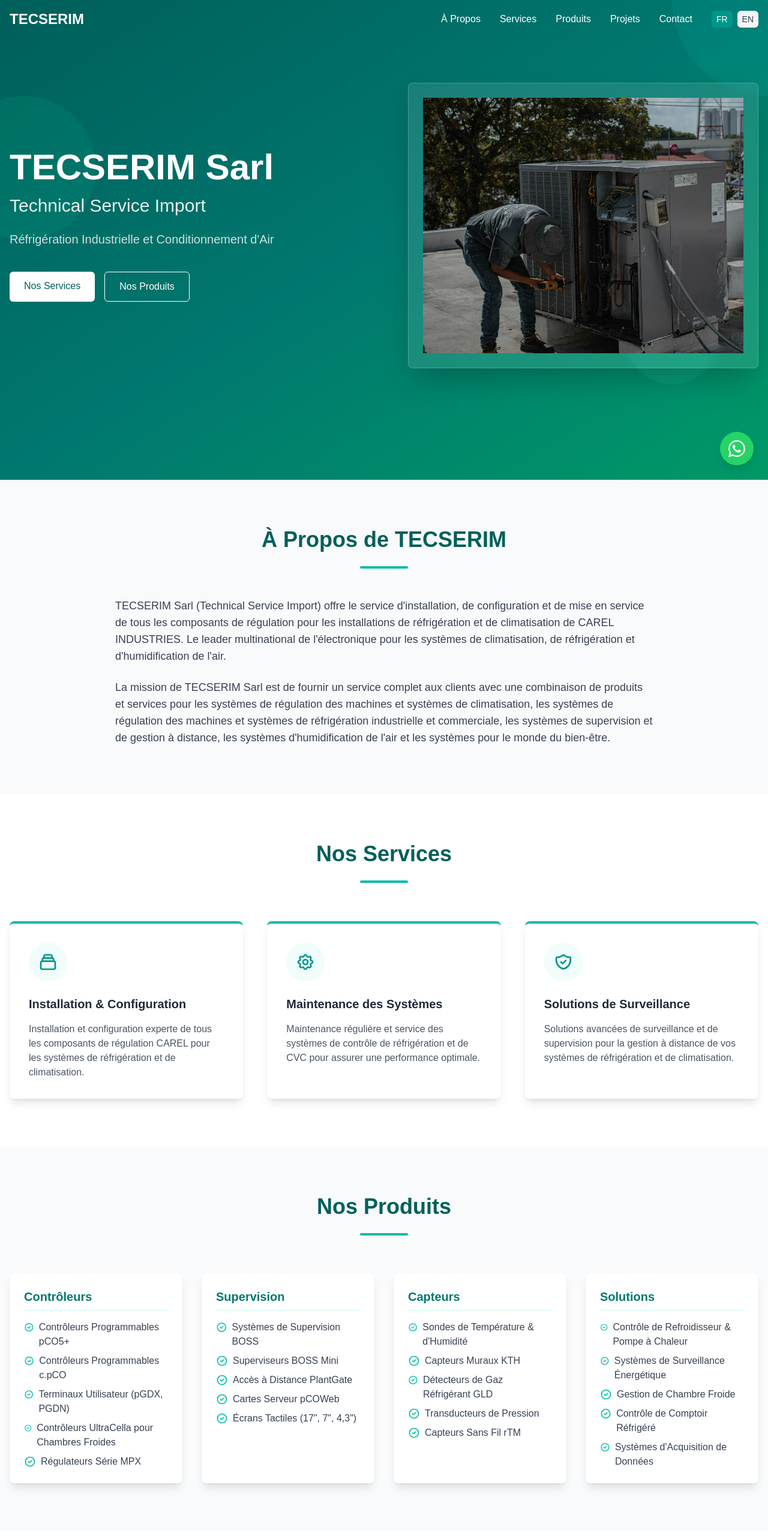
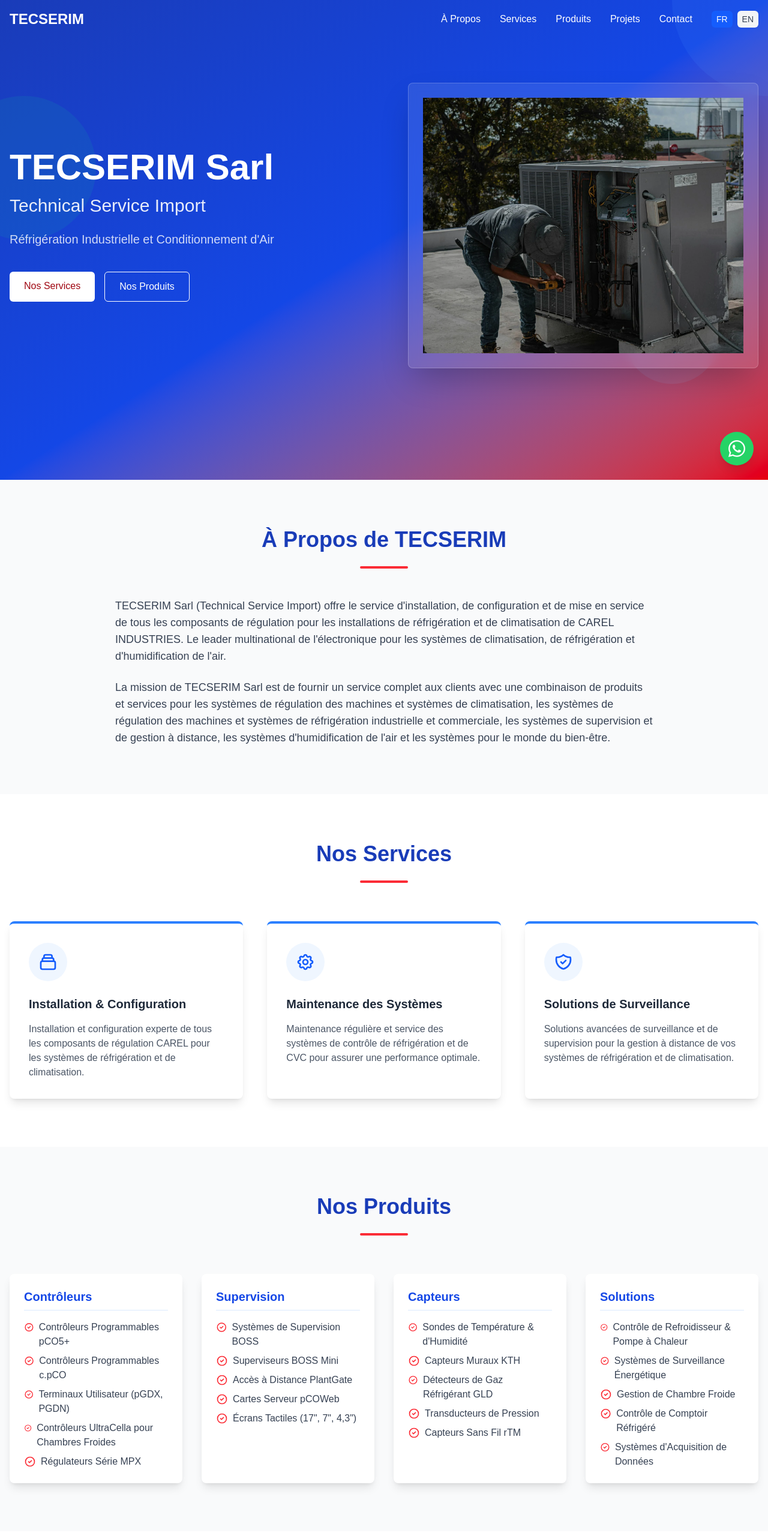
Before and after one commit to falloul/tecserim, a Next.js app: page / in a window 1280 px wide. Shown: the top 2566 px of the page at 60% size. Built offline with nearby package versions, Linux system fonts and the light colour scheme.

Commit message:
last commit

```diff
--- a/src/components/LanguageSwitcher.tsx
+++ b/src/components/LanguageSwitcher.tsx
@@ -11,7 +11,7 @@ const LanguageSwitcher = () => {
         onClick={() => setLanguage('fr')}
         className={`px-2 py-1 rounded-md text-sm font-medium ${
           language === 'fr'
-            ? 'bg-teal-600 text-white'
+            ? 'bg-blue-600 text-white'
             : 'bg-gray-100 text-gray-700 hover:bg-gray-200'
         }`}
       >
@@ -21,7 +21,7 @@ const LanguageSwitcher = () => {
         onClick={() => setLanguage('en')}
         className={`px-2 py-1 rounded-md text-sm font-medium ${
           language === 'en'
-            ? 'bg-teal-600 text-white'
+            ? 'bg-blue-600 text-white'
             : 'bg-gray-100 text-gray-700 hover:bg-gray-200'
         }`}
       >
--- a/src/components/Navbar.tsx
+++ b/src/components/Navbar.tsx
@@ -32,13 +32,13 @@ const Navbar = () => {
   }, []);
 
   return (
-    <nav className={`fixed w-full z-10 transition-all duration-300 ${
+    <nav className={`fixed w-full z-50 transition-all duration-300 ${
       isScrolled ? 'bg-white/95 backdrop-blur-sm shadow-md' : 'bg-transparent'
     }`}>
       <div className="container mx-auto px-4">
         <div className="flex justify-between items-center py-4">
           {/* Logo */}
-          <Link href="/" className={`font-bold text-2xl ${isScrolled ? 'text-teal-700' : 'text-white'}`}>
+          <Link href="/" className={`font-bold text-2xl ${isScrolled ? 'text-blue-700' : 'text-white'}`}>
             TECSERIM
           </Link>
 
@@ -48,7 +48,7 @@ const Navbar = () => {
               <Link
                 key={index}
                 href={link.href}
-                className={`hover:text-teal-500 transition ${
+                className={`hover:text-red-500 transition ${
                   isScrolled ? 'text-gray-800' : 'text-white'
                 }`}
               >
@@ -92,7 +92,7 @@ const Navbar = () => {
               <Link
                 key={index}
                 href={link.href}
-                className="block py-2 text-gray-800 hover:text-teal-600 transition"
+                className="block py-2 text-gray-800 hover:text-red-600 transition"
                 onClick={() => setIsMenuOpen(false)}
               >
                 {link.name}
--- a/src/components/home/About.tsx
+++ b/src/components/home/About.tsx
@@ -10,8 +10,8 @@ const About = () => {
   return (
     <section className="py-20 bg-gray-50" id="about">
       <div className="container mx-auto px-4">
-        <h2 className="text-3xl md:text-4xl font-bold text-center mb-6 text-teal-800">{content.title}</h2>
-        <div className="w-20 h-1 bg-teal-500 mx-auto mb-12 rounded-full"></div>
+        <h2 className="text-3xl md:text-4xl font-bold text-center mb-6 text-blue-800">{content.title}</h2>
+        <div className="w-20 h-1 bg-red-500 mx-auto mb-12 rounded-full"></div>
 
         <div className="max-w-4xl mx-auto">
           {content.paragraphs.map((paragraph, index) => (
--- a/src/components/home/Hero.tsx
+++ b/src/components/home/Hero.tsx
@@ -10,12 +10,12 @@ const Hero = () => {
   const content = getContent(language).hero;
 
   return (
-    <section className="relative min-h-screen flex items-center pt-20 pb-32 bg-gradient-to-br from-teal-800 via-teal-700 to-emerald-600 overflow-hidden">
+    <section className="relative min-h-screen flex items-center pt-20 pb-32 bg-gradient-to-br from-blue-800 via-blue-700 to-red-600 overflow-hidden">
       {/* Background pattern */}
       <div className="absolute inset-0 opacity-10">
-        <div className="absolute -top-40 -right-40 w-80 h-80 rounded-full bg-teal-400"></div>
+        <div className="absolute -top-40 -right-40 w-80 h-80 rounded-full bg-blue-400"></div>
         <div className="absolute top-40 -left-20 w-60 h-60 rounded-full bg-emerald-400"></div>
-        <div className="absolute bottom-40 right-20 w-40 h-40 rounded-full bg-teal-300"></div>
+        <div className="absolute bottom-40 right-20 w-40 h-40 rounded-full bg-blue-300"></div>
       </div>
 
       <div className="container mx-auto px-4 z-10">
@@ -31,8 +31,8 @@ const Hero = () => {
                   href={button.href}
                   className={`px-6 py-3 rounded-md font-medium transition transform hover:scale-105 ${
                     button.primary
-                      ? "bg-white text-teal-800 hover:bg-gray-100"
-                      : "border border-white text-white hover:bg-teal-600"
+                      ? "bg-white text-red-800 hover:bg-gray-100"
+                      : "border border-white text-white hover:bg-red-600"
                   }`}
                 >
                   {button.text}
--- a/src/components/home/Products.tsx
+++ b/src/components/home/Products.tsx
@@ -10,8 +10,8 @@ const Products = () => {
   return (
     <section className="py-20 bg-gray-50" id="products">
       <div className="container mx-auto px-4">
-        <h2 className="text-3xl md:text-4xl font-bold text-center mb-6 text-teal-800">{content.title}</h2>
-        <div className="w-20 h-1 bg-teal-500 mx-auto mb-16 rounded-full"></div>
+        <h2 className="text-3xl md:text-4xl font-bold text-center mb-6 text-blue-800">{content.title}</h2>
+        <div className="w-20 h-1 bg-red-500 mx-auto mb-16 rounded-full"></div>
 
         <div className="grid grid-cols-1 md:grid-cols-2 lg:grid-cols-4 gap-8">
           {content.categories.map((category, index) => (
@@ -19,11 +19,11 @@ const Products = () => {
               key={index}
               className="bg-white p-6 rounded-lg shadow-lg hover:shadow-xl transition transform hover:-translate-y-1"
             >
-              <h3 className="text-xl font-semibold mb-4 text-teal-700 border-b border-teal-100 pb-2">{category.title}</h3>
+              <h3 className="text-xl font-semibold mb-4 text-blue-700 border-b border-blue-100 pb-2">{category.title}</h3>
               <ul className="space-y-2 text-gray-700">
                 {category.items.map((item, itemIndex) => (
                   <li key={itemIndex} className="flex items-start">
-                    <svg className="h-5 w-5 text-teal-500 mr-2 mt-0.5" fill="none" viewBox="0 0 24 24" stroke="currentColor">
+                    <svg className="h-5 w-5 text-red-500 mr-2 mt-0.5" fill="none" viewBox="0 0 24 24" stroke="currentColor">
                       <path strokeLinecap="round" strokeLinejoin="round" strokeWidth="2" d="M9 12l2 2 4-4m6 2a9 9 0 11-18 0 9 9 0 0118 0z" />
                     </svg>
                     {item}
--- a/src/components/home/Projects.tsx
+++ b/src/components/home/Projects.tsx
@@ -10,8 +10,8 @@ const Projects = () => {
   return (
     <section className="py-20 bg-white" id="projects">
       <div className="container mx-auto px-4">
-        <h2 className="text-3xl md:text-4xl font-bold text-center mb-6 text-teal-800">{content.title}</h2>
-        <div className="w-20 h-1 bg-teal-500 mx-auto mb-6 rounded-full"></div>
+        <h2 className="text-3xl md:text-4xl font-bold text-center mb-6 text-blue-800">{content.title}</h2>
+        <div className="w-20 h-1 bg-red-500 mx-auto mb-6 rounded-full"></div>
         <p className="text-center text-gray-600 mb-16 max-w-3xl mx-auto">
           {content.subtitle}
         </p>
@@ -20,12 +20,12 @@ const Projects = () => {
           {/* Marketing Campaigns */}
           {content.sections.map((section, sectionIndex) => (
             <div key={sectionIndex} className="bg-white p-8 rounded-lg shadow-lg border border-gray-100">
-              <h3 className="text-2xl font-semibold mb-6 text-teal-700">{section.title}</h3>
+              <h3 className="text-2xl font-semibold mb-6 text-blue-700">{section.title}</h3>
 
               {section.items && (
                 <div className="space-y-6">
                   {section.items.map((item, itemIndex) => (
-                    <div key={itemIndex} className="border-l-4 border-teal-500 pl-6 py-2">
+                    <div key={itemIndex} className="border-l-4 border-blue-500 pl-6 py-2">
                       <h4 className="text-lg font-medium mb-2 text-gray-800">{item.title}</h4>
                       <p className="text-gray-600">{item.description}</p>
                     </div>
--- a/src/components/home/Services.tsx
+++ b/src/components/home/Services.tsx
@@ -8,20 +8,20 @@ const IconComponent = ({ icon }: { icon: string }) => {
   switch (icon) {
     case 'installation':
       return (
-        <svg xmlns="http://www.w3.org/2000/svg" className="h-8 w-8 text-teal-600" fill="none" viewBox="0 0 24 24" stroke="currentColor">
+        <svg xmlns="http://www.w3.org/2000/svg" className="h-8 w-8 text-blue-600" fill="none" viewBox="0 0 24 24" stroke="currentColor">
           <path strokeLinecap="round" strokeLinejoin="round" strokeWidth={2} d="M19 11H5m14 0a2 2 0 012 2v6a2 2 0 01-2 2H5a2 2 0 01-2-2v-6a2 2 0 012-2m14 0V9a2 2 0 00-2-2M5 11V9a2 2 0 012-2m0 0V5a2 2 0 012-2h6a2 2 0 012 2v2M7 7h10" />
         </svg>
       );
     case 'maintenance':
       return (
-        <svg xmlns="http://www.w3.org/2000/svg" className="h-8 w-8 text-teal-600" fill="none" viewBox="0 0 24 24" stroke="currentColor">
+        <svg xmlns="http://www.w3.org/2000/svg" className="h-8 w-8 text-blue-600" fill="none" viewBox="0 0 24 24" stroke="currentColor">
           <path strokeLinecap="round" strokeLinejoin="round" strokeWidth={2} d="M10.325 4.317c.426-1.756 2.924-1.756 3.35 0a1.724 1.724 0 002.573 1.066c1.543-.94 3.31.826 2.37 2.37a1.724 1.724 0 001.065 2.572c1.756.426 1.756 2.924 0 3.35a1.724 1.724 0 00-1.066 2.573c.94 1.543-.826 3.31-2.37 2.37a1.724 1.724 0 00-2.572 1.065c-.426 1.756-2.924 1.756-3.35 0a1.724 1.724 0 00-2.573-1.066c-1.543.94-3.31-.826-2.37-2.37a1.724 1.724 0 00-1.065-2.572c-1.756-.426-1.756-2.924 0-3.35a1.724 1.724 0 001.066-2.573c-.94-1.543.826-3.31 2.37-2.37.996.608 2.296.07 2.572-1.065z" />
           <path strokeLinecap="round" strokeLinejoin="round" strokeWidth={2} d="M15 12a3 3 0 11-6 0 3 3 0 016 0z" />
         </svg>
       );
     case 'monitoring':
       return (
-        <svg xmlns="http://www.w3.org/2000/svg" className="h-8 w-8 text-teal-600" fill="none" viewBox="0 0 24 24" stroke="currentColor">
+        <svg xmlns="http://www.w3.org/2000/svg" className="h-8 w-8 text-blue-600" fill="none" viewBox="0 0 24 24" stroke="currentColor">
           <path strokeLinecap="round" strokeLinejoin="round" strokeWidth={2} d="M9 12l2 2 4-4m5.618-4.016A11.955 11.955 0 0112 2.944a11.955 11.955 0 01-8.618 3.04A12.02 12.02 0 003 9c0 5.591 3.824 10.29 9 11.622 5.176-1.332 9-6.03 9-11.622 0-1.042-.133-2.052-.382-3.016z" />
         </svg>
       );
@@ -37,16 +37,16 @@ const Services = () => {
   return (
     <section className="py-20 bg-white" id="services">
       <div className="container mx-auto px-4">
-        <h2 className="text-3xl md:text-4xl font-bold text-center mb-6 text-teal-800">{content.title}</h2>
-        <div className="w-20 h-1 bg-teal-500 mx-auto mb-16 rounded-full"></div>
+        <h2 className="text-3xl md:text-4xl font-bold text-center mb-6 text-blue-800">{content.title}</h2>
+        <div className="w-20 h-1 bg-red-500 mx-auto mb-16 rounded-full"></div>
 
         <div className="grid grid-cols-1 md:grid-cols-2 lg:grid-cols-3 gap-10">
           {content.items.map((service, index) => (
             <div
               key={index}
-              className="bg-white p-8 rounded-lg shadow-lg hover:shadow-xl transition transform hover:-translate-y-1 border-t-4 border-teal-500"
+              className="bg-white p-8 rounded-lg shadow-lg hover:shadow-xl transition transform hover:-translate-y-1 border-t-4 border-blue-500"
             >
-              <div className="h-16 w-16 bg-teal-50 rounded-full flex items-center justify-center mb-6">
+              <div className="h-16 w-16 bg-blue-50 rounded-full flex items-center justify-center mb-6">
                 <IconComponent icon={service.icon} />
               </div>
               <h3 className="text-xl font-semibold mb-4 text-gray-800">{service.title}</h3>
--- a/tailwind.config.js
+++ b/tailwind.config.js
@@ -8,6 +8,32 @@ module.exports = {
   theme: {
     extend: {
       colors: {
+        blue: {
+          50: '#eff6ff',
+          100: '#dbeafe',
+          200: '#bfdbfe',
+          300: '#93c5fd',
+          400: '#60a5fa',
+          500: '#3b82f6',
+          600: '#2563eb',
+          700: '#1d4ed8',
+          800: '#1e40af',
+          900: '#1e3a8a',
+          950: '#172554',
+        },
+        red: {
+          50: '#fef2f2',
+          100: '#fee2e2',
+          200: '#fecaca',
+          300: '#fca5a5',
+          400: '#f87171',
+          500: '#ef4444',
+          600: '#dc2626',
+          700: '#b91c1c',
+          800: '#991b1b',
+          900: '#7f1d1d',
+          950: '#450a0a',
+        },
         teal: {
           50: '#f0fdfa',
           100: '#ccfbf1',
```
Also changed, not shown: src/app/api/contact/route.ts (+29 -28 lines), src/components/home/Contact.tsx (+6 -6 lines), 1 other file (tests, documents, lock files or other folders).
